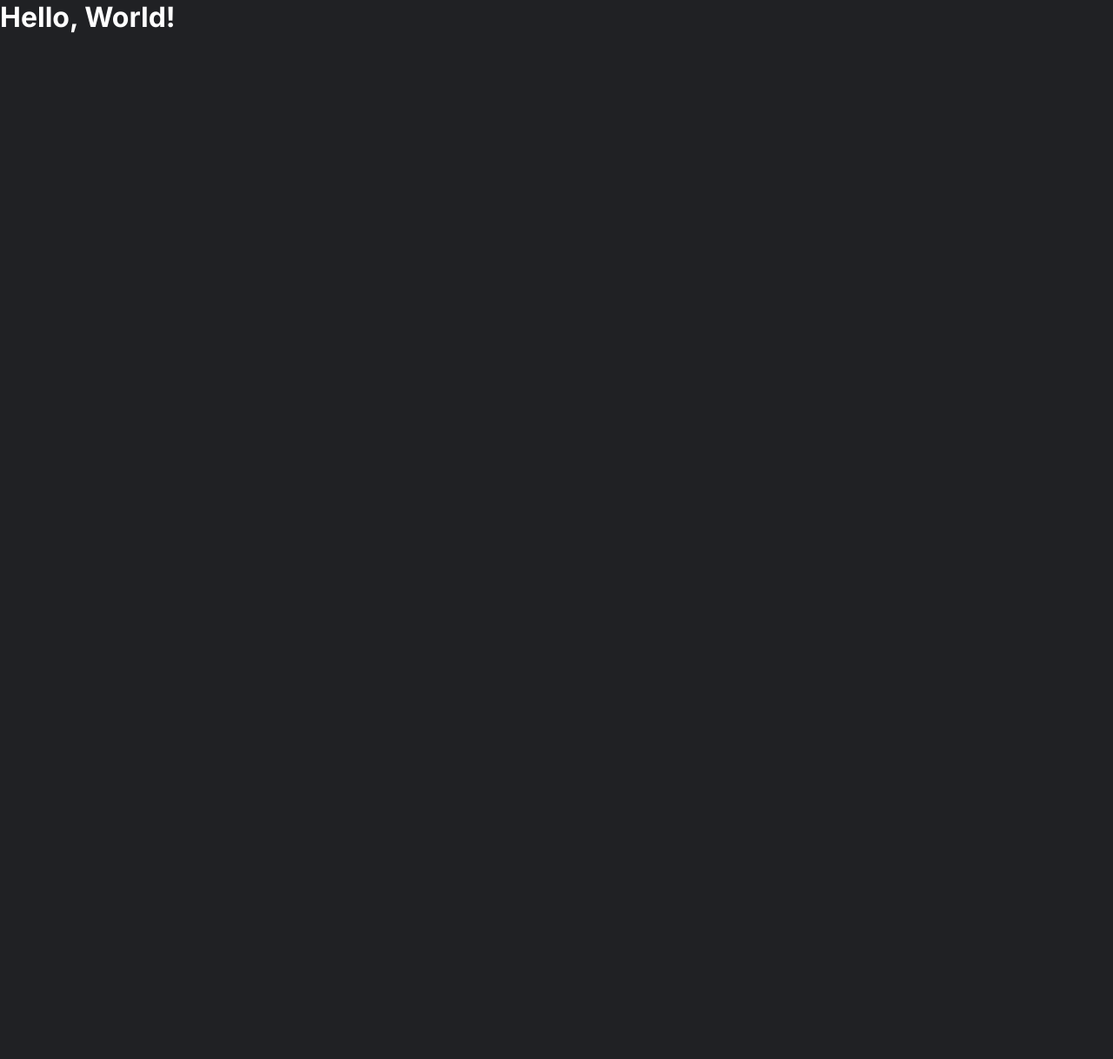
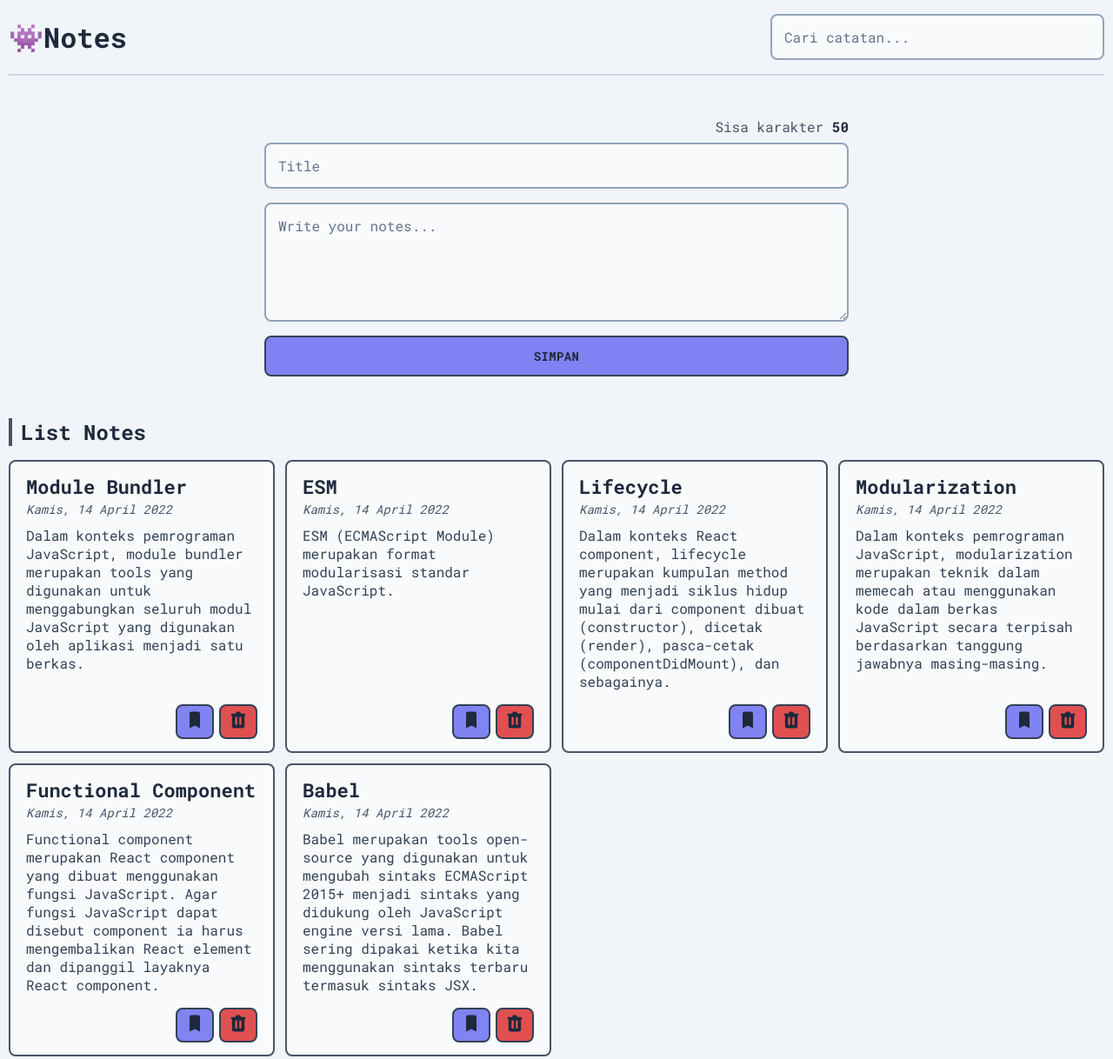
Before and after one commit to gerrygeop/personal-notes, a React app: page / in a window 1280 px wide. Shown: the top 1218 px of the page at 87% size. Before the commit the page ends 800 px from the top, so only its background shows below. Built offline with nearby package versions, Linux system fonts and the light colour scheme.

Commit message:
feature: add, delete, archive & searching note

```diff
--- a/public/index.html
+++ b/public/index.html
@@ -8,7 +8,7 @@
   <title>My Personal Notes</title>
   <link rel="preconnect" href="https://fonts.googleapis.com">
   <link rel="preconnect" href="https://fonts.gstatic.com" crossorigin>
-  <link href="https://fonts.googleapis.com/css2?family=Inter:wght@300;400;700&display=swap" rel="stylesheet">
+  <link href="https://fonts.googleapis.com/css2?family=Roboto+Mono:wght@300;400;500;600;700&display=swap" rel="stylesheet">
 </head>
 <body>
   <div id="root"></div>
--- /dev/null
+++ b/src/components/ArchiveButton.js
@@ -0,0 +1,11 @@
+function ArchiveButton({ id, onArchive }) {
+   return (
+      <button className="btn btn--primary btn--icon" title="Archive" onClick={() => onArchive(id)}>
+         <svg xmlns="http://www.w3.org/2000/svg" className="size-5" viewBox="0 0 20 20" fill="currentColor">
+            <path d="M5 4a2 2 0 012-2h6a2 2 0 012 2v14l-5-2.5L5 18V4z" />
+         </svg>
+      </button>
+   );
+}
+
+export default ArchiveButton;
--- /dev/null
+++ b/src/components/DeleteButton.js
@@ -0,0 +1,11 @@
+function DeleteButton({ id, onDelete }) {
+   return (
+      <button className="btn btn--danger btn--icon" title="Delete" onClick={() => onDelete(id)}>
+         <svg xmlns="http://www.w3.org/2000/svg" className="size-5" viewBox="0 0 20 20" fill="currentColor">
+            <path fillRule="evenodd" d="M9 2a1 1 0 00-.894.553L7.382 4H4a1 1 0 000 2v10a2 2 0 002 2h8a2 2 0 002-2V6a1 1 0 100-2h-3.382l-.724-1.447A1 1 0 0011 2H9zM7 8a1 1 0 012 0v6a1 1 0 11-2 0V8zm5-1a1 1 0 00-1 1v6a1 1 0 102 0V8a1 1 0 00-1-1z" clipRule="evenodd" />
+         </svg>
+      </button>
+   );
+}
+
+export default DeleteButton;
--- /dev/null
+++ b/src/components/NoteApp.js
@@ -0,0 +1,73 @@
+import { Component } from 'react';
+import { getData } from '../utils/index';
+import NoteInput from './NoteInput';
+import NoteList from './NoteList';
+import NoteHeader from './NoteHeader';
+
+class NoteApp extends Component {
+   constructor(props) {
+      super(props);
+
+      this.state = {
+         notes: getData(),
+         query: '',
+      }
+
+      this.onDeleteEventHandler = this.onDeleteEventHandler.bind(this);
+      this.onArchiveEventHandler = this.onArchiveEventHandler.bind(this);
+      this.onAddNoteEventHandler = this.onAddNoteEventHandler.bind(this);
+      this.onSearchNoteEventHandler = this.onSearchNoteEventHandler.bind(this);
+   }
+
+   onDeleteEventHandler(id) {
+      const notes = this.state.notes.filter(note => note.id !== id);
+      this.setState({ notes });
+   }
+
+   onArchiveEventHandler(id) {
+      const archives = [...this.state.notes];
+      const index = this.state.notes.findIndex(note => note.id === id);
+      archives[index].archived = archives[index].archived ? false : true;
+      this.setState({ notes: archives });
+   }
+
+   onAddNoteEventHandler({ title, body }) {
+      this.setState((prevState) => {
+         return {
+            notes: [
+               ...prevState.notes,
+               {
+                  id: +new Date(),
+                  title,
+                  body,
+                  createdAt: new Date().toISOString(),
+                  archived: false,
+               }
+            ]
+         }
+      });
+   }
+
+   onSearchNoteEventHandler(query) {
+      this.setState(() => {
+         return {
+            query: query
+         }
+      })
+   }
+
+   render() {
+      return (
+         <div className="note">
+            <NoteHeader onSearch={this.onSearchNoteEventHandler} />
+            <NoteInput addNote={this.onAddNoteEventHandler} />
+            <h2>List Notes</h2>
+            <NoteList key={'unarchived-notes'} query={this.state.query} notes={this.state.notes} onArchive={this.onArchiveEventHandler} onDelete={this.onDeleteEventHandler} />
+            <h2>Notes Archived</h2>
+            <NoteList key={'archived-notes'} query={this.state.query} notes={this.state.notes} onArchive={this.onArchiveEventHandler} onDelete={this.onDeleteEventHandler} isArchived={true} />
+         </div>
+      );
+   }
+}
+
+export default NoteApp;
--- /dev/null
+++ b/src/components/NoteCard.js
@@ -0,0 +1,13 @@
+import NoteCardBody from "./NoteCardBody"
+import NoteCardFooter from "./NoteCardFooter";
+
+function NoteCard({ id, title, body, createdAt, onArchive, onDelete }) {
+   return (
+      <div className="card">
+         <NoteCardBody title={title} createdAt={createdAt} body={body} />
+         <NoteCardFooter id={id} onArchive={onArchive} onDelete={onDelete} />
+      </div>
+   );
+}
+
+export default NoteCard;
--- /dev/null
+++ b/src/components/NoteCardBody.js
@@ -0,0 +1,13 @@
+import { showFormattedDate } from '../utils/index';
+
+function NoteCardBody({ title, body, createdAt }) {
+   return (
+      <div>
+         <h3 className="card__title">{ title }</h3>
+         <span className="card__date">{ showFormattedDate(createdAt) }</span>
+         <p className="card__body">{ body }</p>
+      </div>
+   );
+}
+
+export default NoteCardBody;
--- /dev/null
+++ b/src/components/NoteCardFooter.js
@@ -0,0 +1,13 @@
+import DeleteButton from "./DeleteButton"
+import ArchiveButton from "./ArchiveButton";
+
+function NoteCardFooter({ id, onArchive, onDelete }) {
+   return (
+      <div className="card__footer">
+         <ArchiveButton id={id} onArchive={onArchive} />
+         <DeleteButton id={id} onDelete={onDelete} />
+      </div>
+   );
+}
+
+export default NoteCardFooter;
--- /dev/null
+++ b/src/components/NoteHeader.js
@@ -0,0 +1,15 @@
+function NoteHeader({search, onSearch}) {
+   return (
+      <div className="note__header">
+         <h1>👾Notes</h1>
+         <input
+            type="search"
+            placeholder="Cari catatan..."
+            value={search}
+            onChange={(query) => onSearch(query.target.value)}
+         />
+      </div>
+   )
+}
+
+export default NoteHeader;
--- /dev/null
+++ b/src/components/NoteInput.js
@@ -0,0 +1,67 @@
+import { Component } from 'react';
+
+class NoteInput extends Component {
+   constructor(props) {
+      super(props);
+
+      this.state = {
+         title: '',
+         body: '',
+         limit: 50,
+      }
+
+      this.onTitleChangeHandler = this.onTitleChangeHandler.bind(this);
+      this.onBodyChangeHandler = this.onBodyChangeHandler.bind(this);
+      this.onSubmitEventHandler = this.onSubmitEventHandler.bind(this);
+   }
+
+   onTitleChangeHandler(event) {
+      const limit = 50;
+
+      this.setState((prevState) => {
+         return {
+            ...prevState,
+            title: event.target.value.slice(0, limit),
+            limit: limit - event.target.value.slice(0, limit).length,
+         }
+      });
+   }
+
+   onBodyChangeHandler(event) {
+      this.setState((prevState) => {
+         return {
+            ...prevState,
+            body: event.target.value,
+         }
+      });
+   }
+
+   resetFormInput() {
+      this.setState((prevState) => {
+         return {
+            title: prevState.title = '',
+            body: prevState.body = '',
+            limit: prevState.limit = 50,
+         }
+      });
+   }
+
+   onSubmitEventHandler(event) {
+      event.preventDefault();
+      this.props.addNote(this.state);
+      this.resetFormInput();
+   }
+
+   render() {
+      return (
+         <form className="note__form" onSubmit={this.onSubmitEventHandler}>
+            <div className="note__form__limit-info">Sisa karakter <span>{this.state.limit}</span></div>
+            <input type="text" placeholder="Title" value={this.state.title} onChange={this.onTitleChangeHandler} />
+            <textarea placeholder="Write your notes..." rows="5" value={this.state.body} onChange={this.onBodyChangeHandler}></textarea>
+            <button type="submit" className="btn btn--primary">Simpan</button>
+         </form>
+      )
+   }
+}
+
+export default NoteInput;
--- /dev/null
+++ b/src/components/NoteList.js
@@ -0,0 +1,27 @@
+import NoteCard from "./NoteCard";
+
+function NoteList({ notes, query, onArchive, onDelete, isArchived = false }) {
+   const notesList = notes.filter((note) => (isArchived) ? note.archived === true : note.archived === false)
+
+   return (
+      <div className="grid">
+         {
+            notesList.length < 1
+            ? <p className="note__empty">Tidak ada catatan {(isArchived) ? "yang diarsipkan" : ""}</p>
+            : notesList
+               .filter((note) => note.title.toLowerCase().includes(query.toLowerCase()))
+               .map((note) => (
+                  <NoteCard
+                     key={note.id}
+                     onArchive={onArchive}
+                     onDelete={onDelete}
+                     {...note}
+                  />
+               ))
+               .reverse()
+         }
+      </div>
+   );
+}
+
+export default NoteList;
--- a/src/index.js
+++ b/src/index.js
@@ -1,8 +1,9 @@
 import React from 'react';
 import { createRoot } from 'react-dom/client';
+import NoteApp from './components/NoteApp';
 
 // import style
 import './styles/style.css';
 
 const root = createRoot(document.getElementById('root'));
-root.render(<h1>Hello, World!</h1>);
+root.render(<NoteApp />);
--- a/src/styles/style.css
+++ b/src/styles/style.css
@@ -1,188 +1,200 @@
+:root {
+   --primary: 99, 102, 241;
+   --accent: 220, 38, 38;
+
+   --color-primary-1: rgb(var(--primary), 0.6);
+   --color-primary-2: rgb(var(--primary), 0.8);
+   --color-primary-3: rgb(var(--primary), 0.9);
+
+   --color-accent-1: rgb(var(--accent), 0.6);
+   --color-accent-2: rgb(var(--accent), 0.8);
+   --color-accent-3: rgb(var(--accent), 0.9);
+}
+
 * {
-  padding: 0;
-  margin: 0;
-  box-sizing: border-box;
+   padding: 0;
+   margin: 0;
+   box-sizing: border-box;
+   font-family: 'Roboto Mono', sans-serif;
 }
 
 body {
-  font-family: 'Inter', sans-serif;
-  background-color: #202124;
-  color: white;
+   background-color: #F1F5F9;
+   color: #1E293B;
 }
 
 input, textarea {
-  padding: 12px;
-  margin: 12px 0;
-  font-family: 'Inter', sans-serif;
-  background-color: transparent;
-  color: white;
-  border: 1px solid #aaa;
-  border-radius: 4px;
+   padding: 14px;
+   color: #1E293B;
+   background-color: #F8FAFC;
+   font-size: 16px;
+
+   border: 2px solid #94A3B8;
+   border-radius: 8px;
+}
+
+input:focus, textarea:focus {
+   outline: 2px solid var(--color-primary-1);
+   border-color: #047857;
 }
 
 input::placeholder, textarea::placeholder {
-  color: #aaa;
-  font-weight: bold;
+   color: #64748B;
 }
 
-.note-app__header {
-  display: flex;
-  align-items: center;
-  justify-content: center;
-  padding: 4px 16px;
-  border-bottom: 1px solid #aaa;
+h2 {
+   padding-left: 10px;
+   margin-bottom: 1rem;
+   display: inline-block;
+   border-left: 4px solid #475569;
 }
 
-.note-app__header h1 {
-  margin: 8px 0;
-  flex: 1;
-  color: white;
+.note {
+   margin: 0 auto;
+   padding: 0 10px 40px 10px;
+   max-width: 80rem;
 }
 
+.note__header {
+   display: flex;
+   align-items: center;
+   justify-content: space-between;
 
-.note-app__body {
-  max-width: 1000px;
-  margin: 16px auto;
-  padding: 12px;
+   padding: 1rem 0;
+   border-bottom: 2px solid #CBD5E1;
+}
+.note__header input {
+   width: 100%;
+   max-width: 24rem;
 }
 
-.note-app__body h2 {
-  font-weight: normal;
-  margin: 16px 0;
+.note__form {
+   display: flex;
+   flex-direction: column;
+   max-width: 42rem;
+   margin: 3rem auto;
 }
 
-.note-input {
-  margin: 0 auto;
-  max-width: 500px;
-  margin-bottom: 48px;
+.note__form__limit-info {
+   text-align: end;
+   color: #475569;
+   margin-bottom: 8px;
+}
+.note__form__limit-info span {
+   color: #1E293B;
+   font-weight: bolder;
 }
 
-.note-input input, .note-input textarea {
-  display: block;
-  width: 100%;
+.note__form input, .note__form textarea {
+   margin-bottom: 1rem;
 }
 
-.note-input__title {
-  font-weight: bold;
+.btn {
+   padding: 12px 14px;
+
+   font-size: 14px;
+   font-weight: 500;
+   font-weight: bold;
+   letter-spacing: 0.025em;
+   text-transform: uppercase;
+
+   border: 2px solid #334155;
+   border-radius: 8px;
+   cursor: pointer;
 }
 
-.note-input__title__char-limit {
-  font-size: 14px;
-  text-align: right;
-  color: #aaa;
+.btn--icon {
+   padding: 4px 8px;
 }
 
-.note-input__body {
-  min-height: 175px;
+.btn--primary {
+   color: #1E293B;
+   background-color: var(--color-primary-2);
+}
+.btn--primary:hover {
+   background-color: var(--color-primary-1);
+}
+.btn--primary:active {
+   background-color: var(--color-primary-3);
 }
 
-.note-input button {
-  display: block;
-  width: 100%;
-  padding: 8px;
-  background-color: transparent;
-  font-family: 'Inter', sans-serif;
-  color: white;
-  border: 1px solid #aaa;
-  border-radius: 4px;
-  font-weight: bold;
-  cursor: pointer;
+.btn--danger {
+   color: #1E293B;
+   background-color: var(--color-accent-2);
+}
+.btn--danger:hover {
+   background-color: var(--color-accent-1);
+}
+.btn--danger:active {
+   background-color: var(--color-accent-3);
 }
 
-.notes-list {
-  display: grid;
-  grid-template-columns: 1fr;
-  grid-template-rows: minmax(min-content, max-content);
-  gap: 16px;
-  margin-bottom: 48px;
+.grid {
+   display: grid;
+   grid-template-columns: repeat(1, minmax(0, 1fr));
+   gap: 12px;
+   margin-bottom: 40px;
 }
 
-.notes-list__empty-message {
-  text-align: center;
-  color: #aaa;
+.card {
+   display: flex;
+   flex-direction: column;
+   justify-content: space-between;
+
+   padding: 14px 18px;
+   border-radius: 8px;
+   border: 2px solid #475569;
+   background-color: #F8FAFC;
 }
 
-.note-item {
-  border: 1px solid #aaa;
-  border-radius: 4px;
-  overflow: hidden;
-  display: flex;
-  flex-direction: column;
+.card__title {
+   color: #1E293B;
+   font-size: 22px;
 }
 
-.note-item__content {
-  padding: 12px;
-  flex: 1;
+.card__date {
+   color: #475569;
+   font-size: 14px;
+   font-style: italic;
 }
 
-.note-item__title {
-  text-overflow: ellipsis;
-  overflow: hidden;
-  white-space: nowrap;
-  margin-bottom: 4px;
+.card__body {
+   font-size: 16px;
+   color: #334155;
+   margin: 10px 0 16px 0;
 }
 
-.note-item__date {
-  font-size: 12px;
-  margin-bottom: 8px;
-  color: #aaa;
+.card__footer {
+   display: flex;
+   column-gap: 6px;
+   align-items: center;
+   justify-content: flex-end;
 }
 
-.note-item__body {
-  font-size: 14px;
+.note__empty {
+   color: #475569;
+   font-style: italic;
 }
 
-.note-item__action {
-  display: flex;
+.size-5 {
+   height: 24px;
+   width: 24px;
 }
 
-.note-item__delete-button,.note-item__archive-button {
-  display: block;
-  width: 100%;
-  background-color: transparent;
-  border: 0;
-  border-top: 1px solid #aaa;
-  padding: 8px 0;
-  font-family: 'Inter', sans-serif;
-  font-weight: bold;
-  cursor: pointer;
+@media only screen and (min-width: 640px) {
+   .grid {
+      grid-template-columns: repeat(2, minmax(0, 1fr));
+   }
 }
 
-.note-item__delete-button {
-  border-right: 1px solid #aaa;
-  color: #ff5f52;
+@media only screen and (min-width: 868px) {
+   .grid {
+      grid-template-columns: repeat(3, minmax(0, 1fr));
+   }
 }
 
-.note-item__archive-button {
-  color: #fff263;
+@media only screen and (min-width: 1280px) {
+   .grid {
+      grid-template-columns: repeat(4, minmax(0, 1fr));
+   }
 }
-
-.note-item__archive-button:hover {
-  color: #c49000;
-}
-
-.note-item__delete-button:hover {
-  color: #b00020;
-}
-
-@media only screen and (min-width: 500px) {
-  .notes-list {
-    grid-template-columns: 1fr 1fr;
-  }
-}
-
-@media only screen and (min-width: 800px) {
-  .notes-list {
-    grid-template-columns: repeat(3, 1fr);
-  }
-
-  .note-search input {
-    min-width: 400px;
-  }
-}
-
-@media only screen and (min-width: 800px) {
-  .notes-list {
-    grid-template-columns: repeat(4, 1fr);
-  }
-}
--- a/src/utils/index.js
+++ b/src/utils/index.js
@@ -1,4 +1,4 @@
-const getInitialData = () => ([
+const getData = () => ([
    {
       id: 1,
       title: "Babel",
@@ -53,4 +53,4 @@ const showFormattedDate = (date) => {
   return new Date(date).toLocaleDateString("id-ID", options)
 }
 
-export { getInitialData, showFormattedDate };
+export { getData, showFormattedDate };
```
Also changed, not shown: 1 other file. Lines whose indentation alone changed are shown as unchanged.
